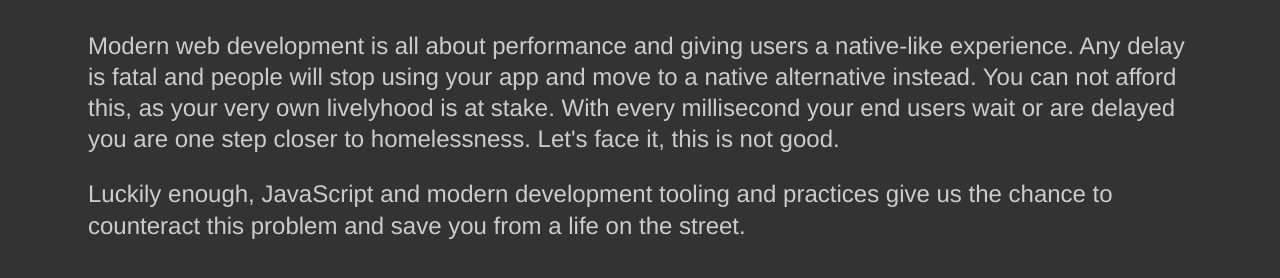
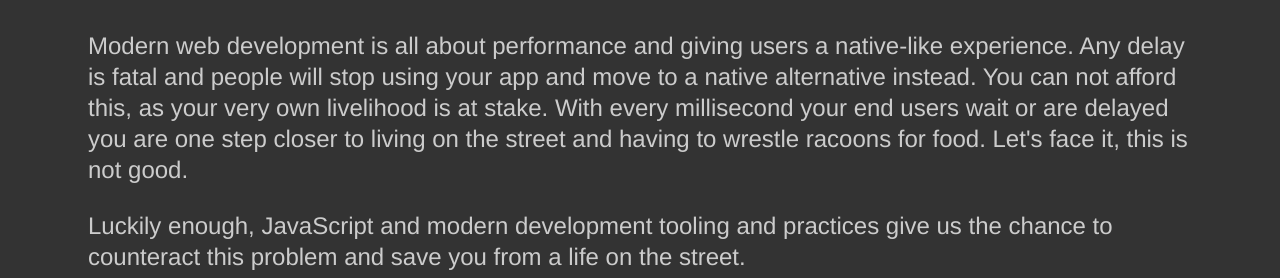
Before and after one commit to codepo8/redact.js, a plain HTML site: page index.html in a window 1280 px wide. Shown: the part 520-798 px from the top of the page. Drawn offline with Linux system fonts and the light colour scheme.

Commit message:
phrasing

```diff
--- a/index.html
+++ b/index.html
@@ -35,8 +35,7 @@
 
 <p><img src="img/redact-logo.png" alt="Redact Logo" style="max-width:100%;"></p>
 
-<p>Modern web development is all about performance and giving users a native-like experience. Any
-delay is fatal and people will stop using your app and move to a native alternative instead. You can not afford this, as your very own livelyhood is at stake. With every millisecond your end users wait or are delayed you are one step closer to homelessness. Let's face it, this is not good. </p>
+<p>Modern web development is all about performance and giving users a native-like experience. Any delay is fatal and people will stop using your app and move to a native alternative instead. You can not afford this, as your very own livelihood is at stake. With every millisecond your end users wait or are delayed you are one step closer to living on the street and having to wrestle racoons for food. Let's face it, this is not good.</p>
 
 <p>Luckily enough, JavaScript and modern development tooling and practices give us the chance to counteract this problem and save you from a life on the street.</p>
 
```
Also changed, not shown: 1 other file.
